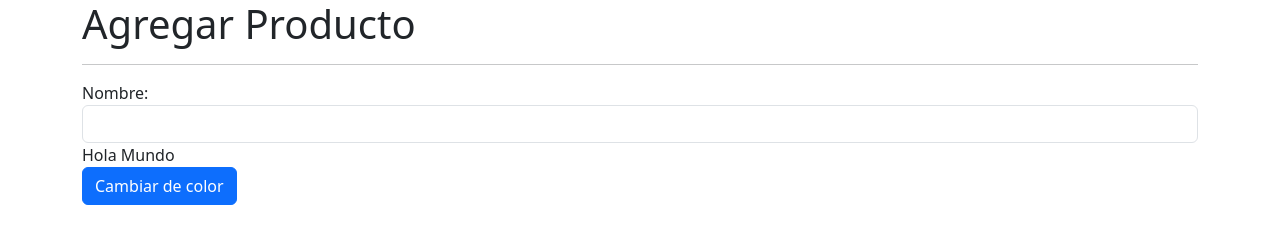
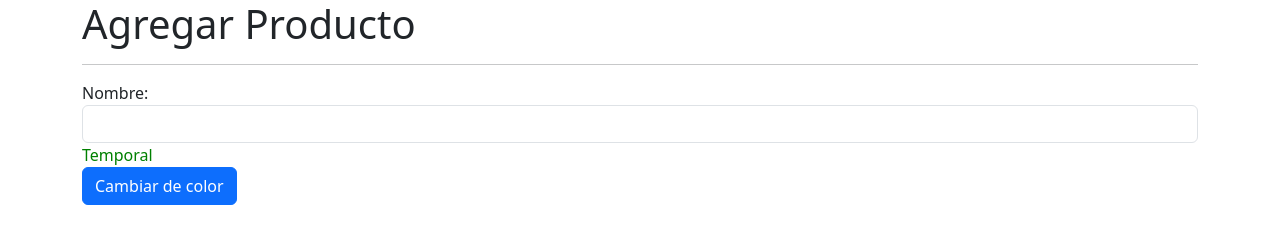
Before and after one commit to Facundo-Wehrli/directive-signals-app, an Angular app: page /products/product in a window 1280 px wide. Shown: the top 234 px of the page. Built offline with nearby package versions, Linux system fonts and the light colour scheme.

Commit message:
feat: change host color

```diff
--- a/src/app/products/pages/product-page/product-page.component.html
+++ b/src/app/products/pages/product-page/product-page.component.html
@@ -10,7 +10,9 @@
     <input formControlName="name" type="text" class="form-control" />
   </div>
   <div class="col-auto">
-    <span customLabel></span>
+    <span customLabel
+    [color]="color"
+    >Temporal</span>
   </div>
 
   <div class="row">
--- a/src/app/shared/directives/custom-label.directive.ts
+++ b/src/app/shared/directives/custom-label.directive.ts
@@ -1,4 +1,4 @@
-import { Directive, ElementRef, OnInit } from '@angular/core';
+import { Directive, ElementRef, Input, OnInit } from '@angular/core';
 
 @Directive({
   selector: '[customLabel]'
@@ -6,16 +6,29 @@
 export class CustomLabelDirective implements OnInit{
 
   private htmlElement?: ElementRef<HTMLElement>;
+  private _color: string = 'red';
+
+  @Input() set color(value: string){
+    // console.log({color: value})
+    this._color = value;
+    this.setStyle();
+  }
 
   constructor(private el: ElementRef<HTMLElement>) {
     // console.log('constructor de la directiva')
-    console.log(el)
+    // console.log(el)
     this.htmlElement = el;
 
-    this.htmlElement.nativeElement.innerHTML = 'Hola Mundo'
+    // this.htmlElement.nativeElement.innerHTML = 'Hola Mundo'
    }
   ngOnInit(): void {
-    console.log('Directiva - NgOnInit')
+    // console.log('Directiva - NgOnInit')
+    this.setStyle();
+  }
+
+  setStyle():void{
+    if(!this.htmlElement) return;
+    this.htmlElement!.nativeElement.style.color = this._color;
   }
 
 }
```
